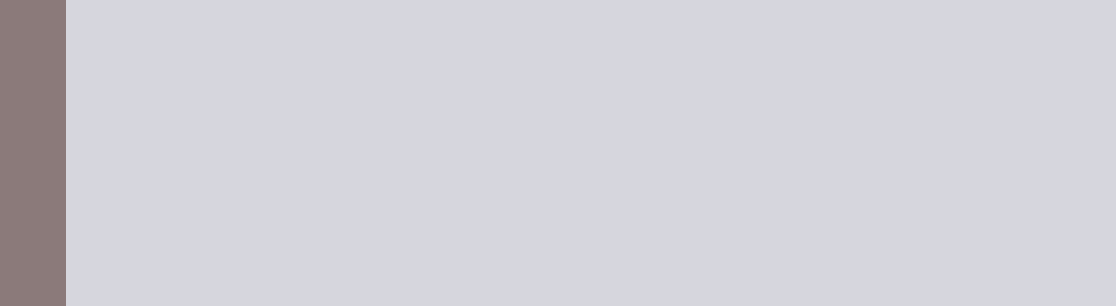
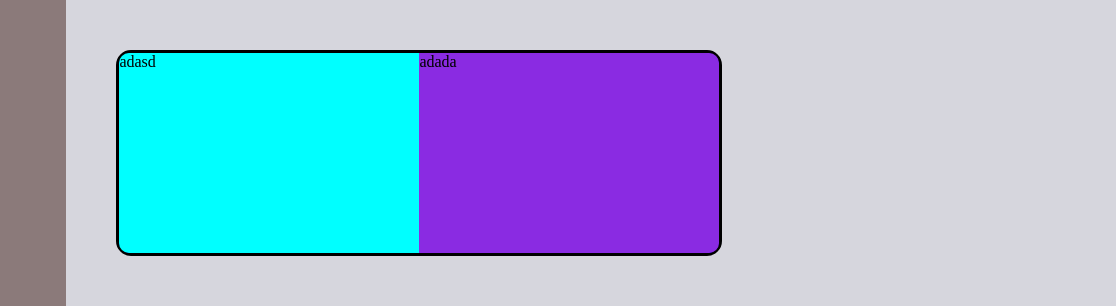
Before and after one commit to ryangsantos2/CCBKIDS2, a website: page public/dashboard/post-login.html in a window 1280 px wide. Shown: the top 306 px of the page, 164-1280 px from the left. Drawn offline with Linux system fonts and the light colour scheme.

Commit message:
pequenas alterações na tela post-login

```diff
--- a/public/css/post.login.css
+++ b/public/css/post.login.css
@@ -1,17 +1,19 @@
 body{
-
+    width: 100%;
+    height: 100%;
   margin: 0;
 }
 
 .all{
     display: flex;
     flex-direction: row;
+
 }
 
 .nav{
     background-color: rgb(139, 122, 122);
     width: 18%;
-    height: 607px;
+    height: 640px;
     display: flex;
     flex-direction:column;
 }
@@ -44,6 +46,36 @@ body{
 .page{
     background-color: rgb(214, 214, 221);
    width: 82%;
-    height: 607px;
+    height: 640px;
     display: flex;
 }
+
+.informacao{
+    background-color: blue;
+    width: 600px;
+    height: 200px;
+    margin-left: 50px;
+    margin-top: 50px;
+    border-radius: 15px;
+    border-color: black;
+    border: 3px solid;
+    display: flex;
+    flex-direction: row;
+}
+
+.info1{
+background-color: aqua;
+width: 50%;
+height: 100%;
+border-top-left-radius: 10px;
+border-bottom-left-radius: 10px;
+}
+
+
+.info2{
+background-color: blueviolet;
+ width: 50%;
+  height: 100%;
+  border-top-right-radius: 10px;
+border-bottom-right-radius: 10px;
+}
--- a/public/dashboard/post-login.html
+++ b/public/dashboard/post-login.html
@@ -4,6 +4,7 @@
 <head>
     <meta charset="UTF-8">
     <meta name="viewport" content="width=device-width, initial-scale=1.0">
+    <link rel="shortcut icon" href="../assets/principalhome.png">
     <link rel="stylesheet" href="../css/post.login.css">
     <title>Bem vindo de volta</title>
 </head>
@@ -19,7 +20,14 @@
             </div>
         </div>
         <div class="page">
-
+            <div class="informacao">
+            <div class="info1">
+adasd
+            </div>
+            <div class="info2">
+adada
+            </div>
+        </div>
         </div>
     </div>
 </body>
@@ -45,8 +53,9 @@
 
 </script>
 <script>
-    function voltar(){
+    function voltar() {
         window.location.href = '../index.html'
     }
 </script>
+
 </html>
```
Also changed, not shown: public/cadastro.html (+1 -1 lines), public/calc.html (+1 -0 lines), public/index.html (+1 -0 lines), public/login.html (+1 -1 lines).
